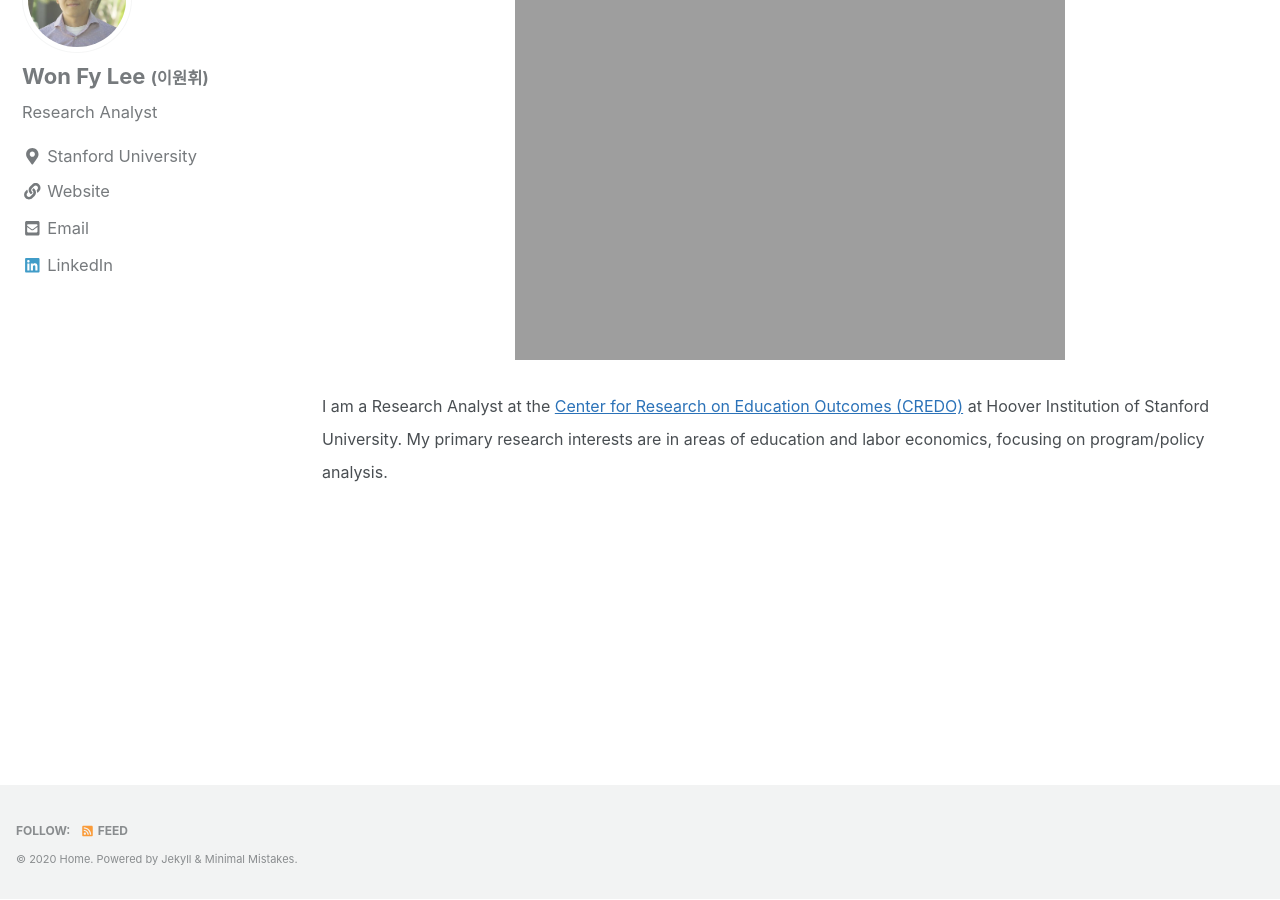
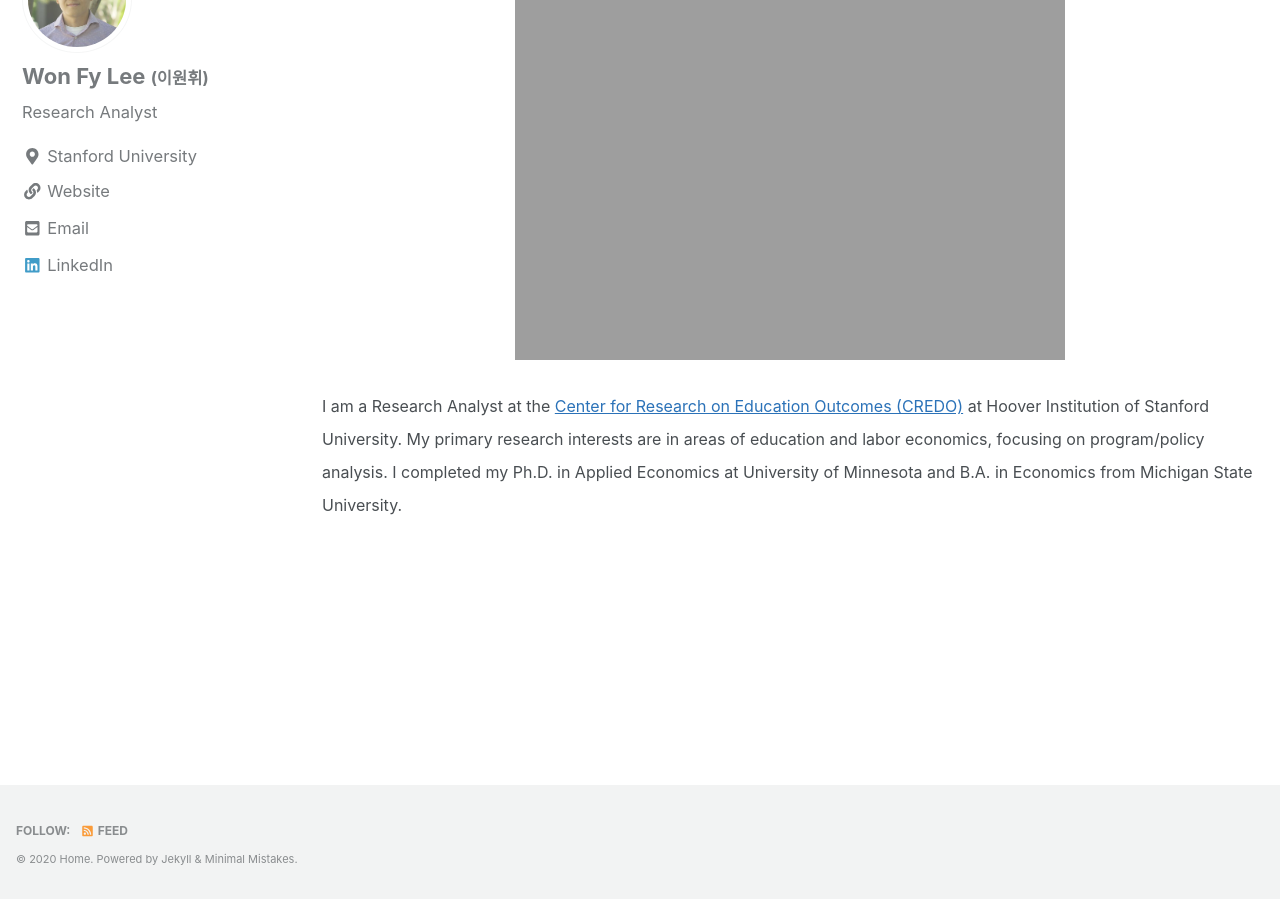
Before and after one commit to leex5089/leex5089.github.io, a Jekyll site: the page built from index.html, in a window 1280 px wide and 900 px high, scrolled down 164 px. Built offline with Jekyll 4.4.1, drawn with Linux system fonts in a browser that asks for light colours; nearby versions of some CDN libraries; the list of posts is cut into pages by our own code.

Commit message:
new files

```diff
--- a/index.html
+++ b/index.html
@@ -20,6 +20,5 @@ header:
 <p>
 <font size="3"> <p>
 I am a Research Analyst at the <a href="https://credo.stanford.edu/" target="_blank" style="color:#2B72B8">Center for Research on Education Outcomes (CREDO)</a> at Hoover Institution of Stanford University.
-My primary research interests are in areas of education and labor economics, focusing on program/policy analysis.
-
+My primary research interests are in areas of education and labor economics, focusing on program/policy analysis. I completed my Ph.D. in Applied Economics at University of Minnesota and B.A. in Economics from Michigan State University.
 <p>
```
Also changed, not shown: _pages/Research.md (+3 -1 lines), 1 other file.
